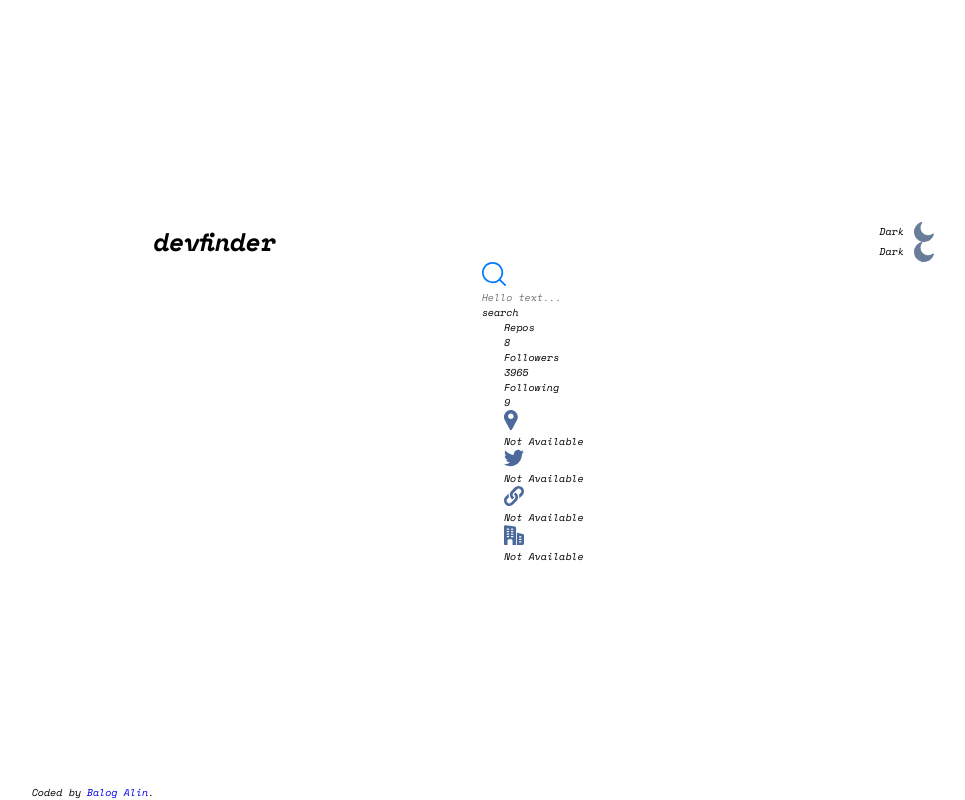
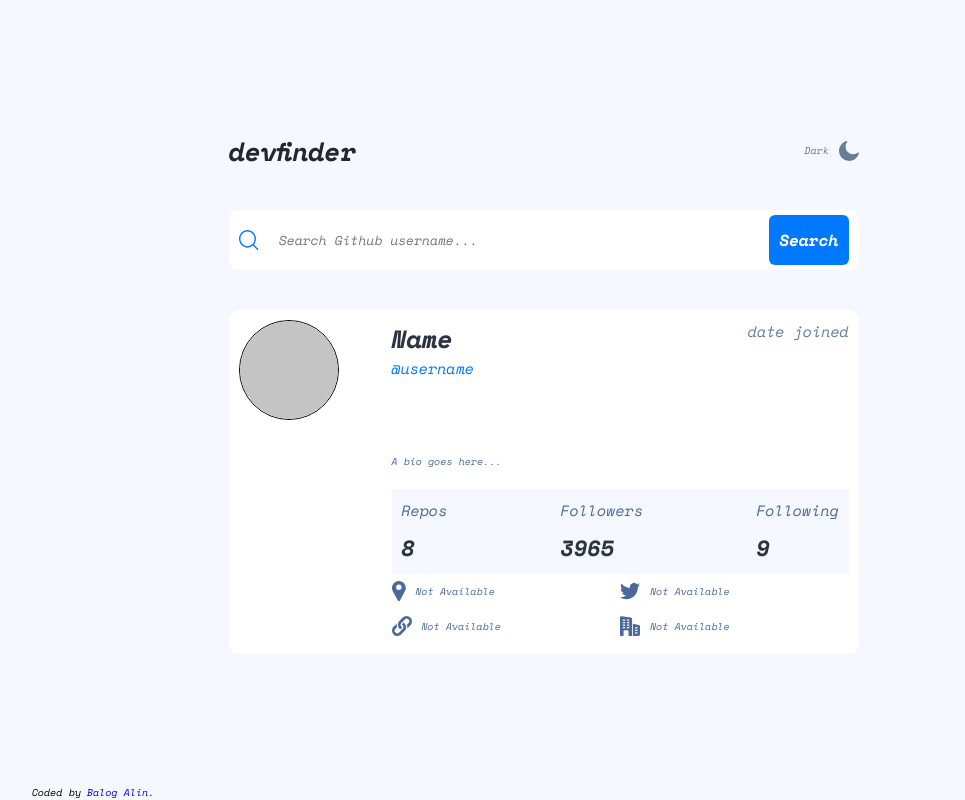
Before and after one commit to Fabzus/GIthub-Serach-App, a plain HTML site: page index.html in a window 1280 px wide. Shown: the whole page, without its empty margins (96-1061 px from the left). Drawn offline with nearby package versions, Linux system fonts and the light colour scheme.

Commit message:
i forgot to add for a while lol

```diff
--- a/index.html
+++ b/index.html
@@ -1,5 +1,5 @@
 <!DOCTYPE html>
-<html lang="en">
+<html lang="en" color-mode="light">
   <head>
     <meta charset="UTF-8" />
     <meta http-equiv="X-UA-Compatible" content="IE=edge" />
@@ -19,8 +19,8 @@
                 <img src="assets/icon-moon.svg" alt="" />
             </div>
             <div class="theme-btn dark--hidden">
-                <i>Dark</i>
-                <img src="assets/icon-moon.svg" alt="" />
+                <i>light</i>
+                <img src="assets/icon-sun.svg" alt="" />
             </div>
 
           </div>
@@ -28,23 +28,29 @@
         <div class="search">
             <img src="assets/icon-search.svg" alt="" />
             <div class="search-bar">
-                <input type="text" placeholder="Hello text...">
+                <input type="text" placeholder="Search Github username..." value="">
+
             </div>
-            <div class="search-button">search</div>
+            <div class="search-button">Search</div>
           </div>
 
         <div class="profile">
-            <div class="profile-pic"></div>
-            <div class="profile-data">
-                <div class="profile-name">
-                    <h2></h2>
-                    <span></span>
-                    <a href=""></a>
+
+                <div class="profile-header">
+                <div class="profile-pic">
+                    <a id="profilePic" href=""><img  src="assets/image-user-placeholder.png" alt=""></a>
                 </div>
-                <div class="profile-bio">
-                    <p></p>
+                <div class="profile-info">
+                    <h2 id="name">Name</h2>
+                    <span id="date">date joined</span>
+                    <a id="username" href="">@username</a>
                 </div>
-                <div class="profile-stats">
+            </div>
+            <div class="profile-main">
+                <div class="profile-bio main">
+                    <p id="bio">A bio goes here...</p>
+                </div>
+                <div class="profile-stats main">
                     <ul>
                         <li>Repos</li>
                         <li>8</li>
@@ -58,23 +64,23 @@
                         <li>9</li>
                     </ul>
                 </div>
-                <div class="profile-about">
+                <div class="profile-about main">
                     <div class="row">
-                        <div class="location">
+                        <div class="location row">
                             <img src="assets/icon-location.svg" alt="location">
                             <p>Not Available</p>
                         </div>
-                        <div class="twitter">
+                        <div class="twitter row">
                             <img src="assets/icon-twitter.svg" alt="twitter">
                             <p>Not Available</p>
                         </div>
                     </div>
                     <div class="row">
-                        <div class="website">
+                        <div class="website row">
                             <img src="assets/icon-website.svg" alt="website">
                             <p>Not Available</p>
                         </div>
-                        <div class="company">
+                        <div class="company row">
                             <img src="assets/icon-company.svg" alt="company">
                             <p>Not Available</p>
                         </div>
--- a/style.css
+++ b/style.css
@@ -39,10 +39,28 @@ body {
   width: 80%;
   margin: auto;
   height: 100vh;
+  transition: background-color 0.6s ease-in-out;
 }
 
 ul {
   list-style-type: none;
+}
+
+li {
+  margin: 1rem;
+}
+
+li:nth-child(1) {
+  font-weight: 400;
+  font-size: 1.5rem;
+  color: var(--follow-color-);
+  transition: color 0.6s ease-in-out;
+}
+li:nth-child(2) {
+  font-weight: 700;
+  font-size: 2.2rem;
+  color: var(--follow-total-color-);
+  transition: color 0.6s ease-in-out;
 }
 
 a {
@@ -50,8 +68,17 @@ a {
 }
 
 h1 {
+  font-size: 2.6rem;
+  font-weight: 700;
+  color: var(--head-color-);
+  transition: color 0.6s ease-in-out;
+}
+
+h2 {
   font-size: 2.5rem;
   font-weight: 700;
+  color: var(--follow-total-color-);
+  transition: color 0.6s ease-in-out;
 }
 /* RESET */
 .container {
@@ -60,7 +87,7 @@ h1 {
   flex-direction: column;
   align-items: center;
   justify-content: center;
-  width: min(100%, 80rem);
+  width: min(100%, 65rem);
   margin: auto;
   padding: 1rem;
 }
@@ -71,6 +98,7 @@ input {
 
 /* HEADER */
 .header {
+  margin: 2rem 0;
   width: 100%;
   display: flex;
   align-items: center;
@@ -81,6 +109,9 @@ input {
   display: flex;
   align-items: center;
   justify-content: center;
+  cursor: pointer;
+  color: var(--darklight-color-);
+  transition: color 0.6s ease-in-out;
 }
 .header .theme .theme-btn i {
   margin-right: 1rem;
@@ -89,12 +120,175 @@ input {
   width: 2rem;
   height: 2rem;
 }
+
+:root[color-mode="light"] .dark--hidden {
+  display: none;
+  transition: display 0.6s ease-in-out;
+}
+:root[color-mode="dark"] .light--hidden {
+  display: none;
+  transition: display 0.6s ease-in-out;
+}
 /* HEADER */
 
 /* SEARCH */
+.search {
+  margin: 2rem 0;
+  width: 100%;
+  height: 6rem;
+  display: flex;
+  align-items: center;
+  justify-content: space-between;
+  background-color: var(--search-bg-color-);
+  padding: 0.5rem 1rem;
+  border-radius: 1rem;
+  transition: background-color 0.6s ease-in-out;
+}
 
+.search img {
+  width: 2rem;
+  height: 2rem;
+  margin-right: 2rem;
+}
 
+.search .search-bar {
+  width: 100%;
+}
+.search .search-bar input {
+  height: 100%;
+  width: 100%;
+  color: var(--search-color-);
+  font-family: inherit;
+  background-color: var(--search-bg-color-);
+  font-size: 1.3rem;
+  transition: color 0.6s ease-in-out;
+}
+.search .search-button {
+  display: flex;
+  align-items: center;
+  justify-content: center;
+  border-radius: 0.6rem;
+  width: 10rem;
+  height: 5rem;
+  background-color: #0079ff;
+  color: white;
+  cursor: pointer;
+  font-weight: 700;
+  font-size: 1.6rem;
+  transition: background-color color 0.6s ease-in-out;
+}
 /* SEARCH */
 
 /* PROFILE */
-/* PROFILE */
+.profile {
+  margin: 2rem 0;
+  display: flex;
+  flex-direction: column;
+  align-items: center;
+  justify-content: center;
+  background-color: var(--search-bg-color-);
+  border-radius: 1rem;
+  width: 100%;
+  padding: 1rem;
+  transition: background-color 0.6s ease-in-out;
+}
+
+.profile .profile-header {
+  width: 100%;
+  display: flex;
+  align-items: center;
+  justify-content: space-between;
+  margin-bottom: 1rem;
+}
+
+.profile .profile-pic img {
+  width: 10rem;
+  height: 10rem;
+  object-fit: contain;
+  border-radius: 100%;
+  border: 1px solid var(--black);
+}
+
+.profile .profile-header .profile-info {
+  height: 100%;
+  width: 75%;
+  position: relative;
+}
+
+.profile .profile-header .profile-info span {
+  position: absolute;
+  top: 0;
+  right: 0;
+  font-size: 1.5rem;
+  color: var(--darklight-color-);
+  transition: color 0.6s ease-in-out;
+}
+
+.profile .profile-header .profile-info a {
+  font-size: 1.5rem;
+  color: #0079ff;
+}
+
+.profile .profile-main {
+  width: 100%;
+  display: flex;
+  flex-direction: column;
+  align-items: flex-end;
+  justify-content: flex-end;
+}
+
+.profile .profile-main .main {
+  width: 75%;
+  height: 100%;
+}
+
+.profile .profile-main .profile-bio {
+  font-size: 1rem;
+  color: var(--search-color-);
+  margin-top: 2rem;
+  transition: color 0.6s ease-in-out;
+}
+
+.profile .profile-main .profile-stats {
+  margin-top: 2rem;
+  display: flex;
+  align-items: center;
+  justify-content: space-between;
+  background-color: var(--body-bg-color-);
+  transition: color 0.6s ease-in-out;
+}
+
+.row {
+  display: flex;
+  align-items: center;
+  justify-content: space-between;
+  width: 100%;
+}
+
+.profile .profile-main .profile-about .row p {
+  color: var(--search-color-);
+  width: 100%;
+  margin: 1rem;
+  transition: color 0.6s ease-in-out;
+}
+
+@media only screen and (max-width: 600px) {
+  body {
+    width: 100%;
+  }
+  .container {
+    width: 100%;
+  }
+
+  .profile .profile-header .profile-info span {
+    display: block;
+    position: relative;
+  }
+  .profile .profile-main .main {
+    width: 100%;
+  }
+
+  .profile .profile-pic img {
+    margin-right: 2rem;
+  }
+}
```
Also changed, not shown: assets/image-user-placeholder.png (added).
